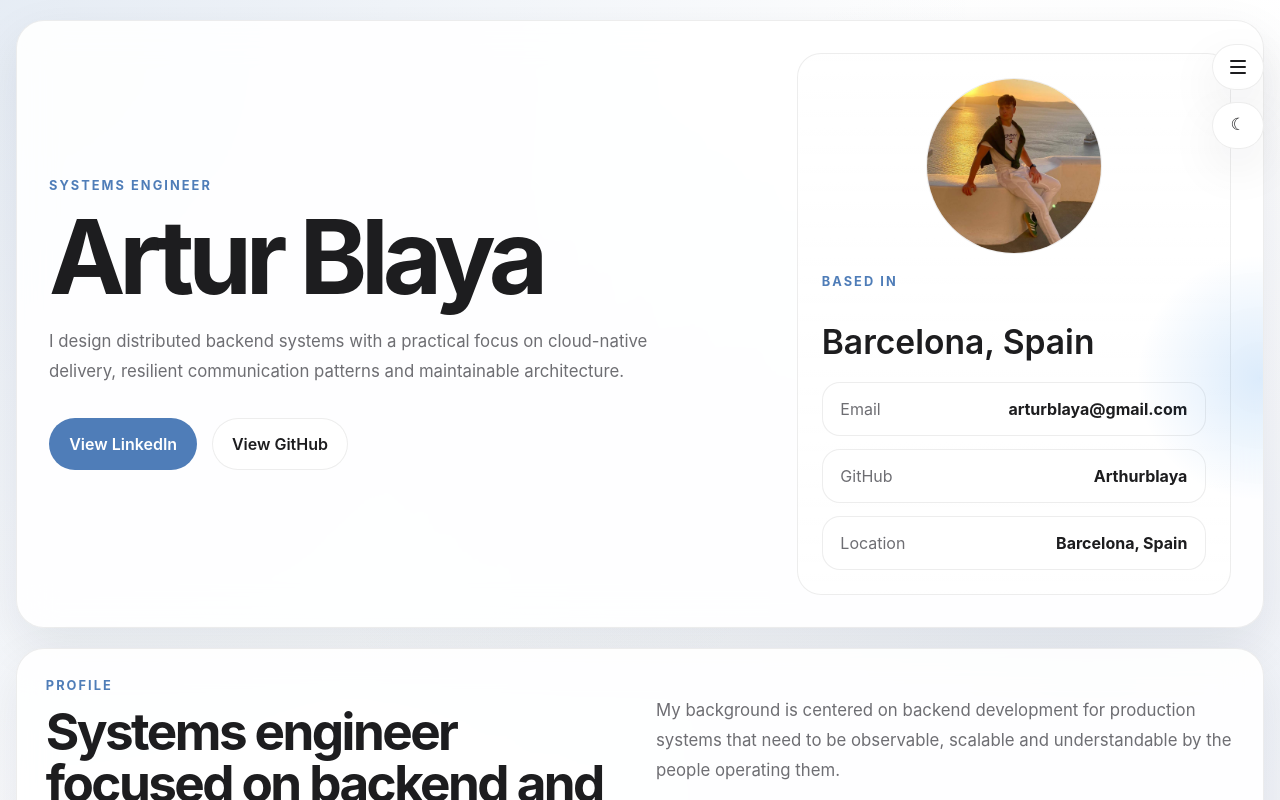
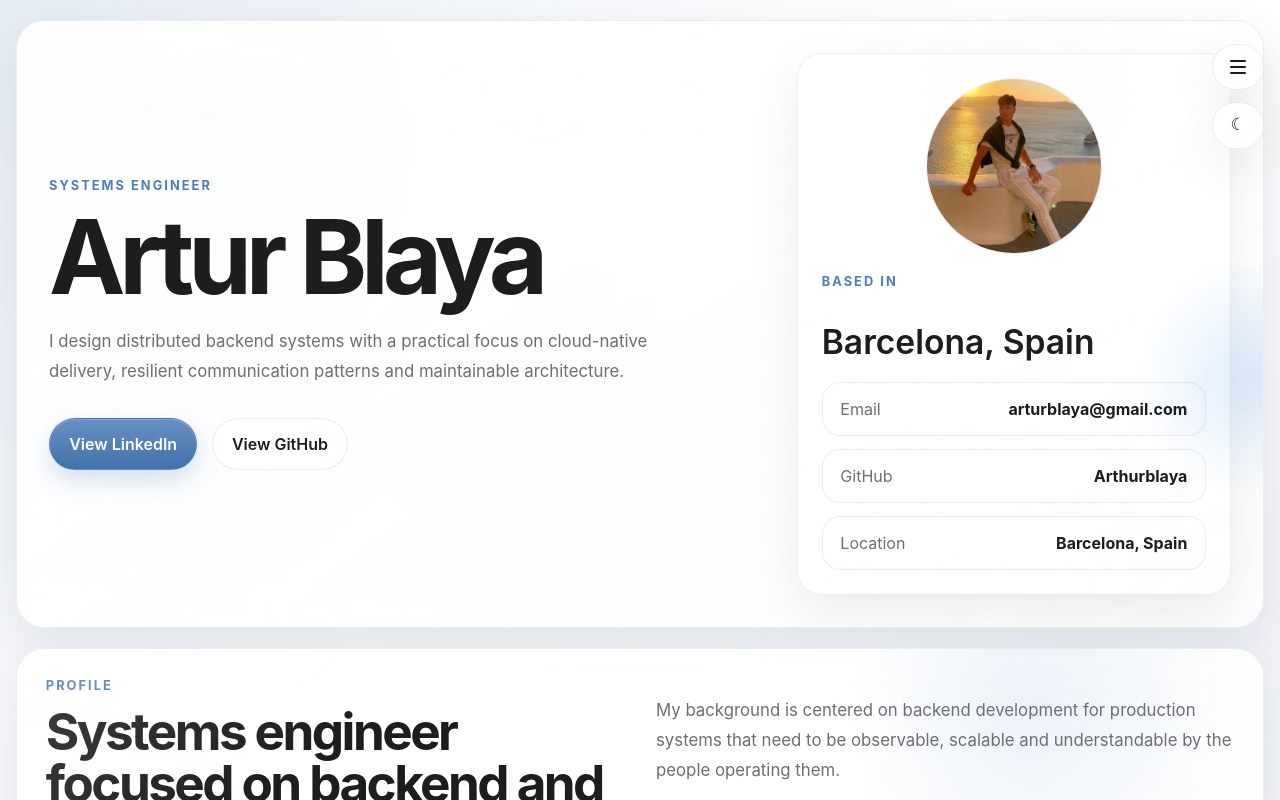
Before and after one commit to Arthurblaya/Cv-Artur-Blaya, an Angular app: page / in a window 1280 px wide. Shown: the top 800 px of the page. Built offline with nearby package versions, Linux system fonts and the light colour scheme.

Commit message:
feat: enhance gradients and highlights across the UI

```diff
--- a/src/app/app.css
+++ b/src/app/app.css
@@ -18,9 +18,22 @@
   overflow: hidden;
   border: 1px solid var(--line);
   border-radius: 28px;
-  background: var(--paper);
+  background:
+    linear-gradient(180deg, color-mix(in srgb, var(--paper-strong) 94%, transparent), var(--paper)),
+    radial-gradient(circle at top right, color-mix(in srgb, var(--accent) 14%, transparent), transparent 32%),
+    radial-gradient(circle at bottom left, rgba(255, 196, 128, 0.12), transparent 28%);
   box-shadow: var(--shadow);
   backdrop-filter: blur(18px);
+}
+
+.panel::after {
+  content: "";
+  position: absolute;
+  inset: 0;
+  background:
+    linear-gradient(135deg, rgba(255, 255, 255, 0.16), transparent 26%),
+    radial-gradient(circle at 82% 18%, color-mix(in srgb, var(--accent) 10%, transparent), transparent 18%);
+  pointer-events: none;
 }
 
 .hero {
@@ -30,6 +43,10 @@
   min-height: 76vh;
   padding: 2rem;
   align-items: end;
+  background:
+    linear-gradient(145deg, color-mix(in srgb, var(--paper-strong) 96%, transparent), color-mix(in srgb, var(--paper) 92%, transparent)),
+    radial-gradient(circle at 12% 18%, color-mix(in srgb, var(--accent) 12%, transparent), transparent 26%),
+    radial-gradient(circle at 88% 82%, rgba(255, 196, 128, 0.12), transparent 24%);
 }
 
 .hero::before {
@@ -40,6 +57,15 @@
   height: 16rem;
   border-radius: 999px;
   background: radial-gradient(circle, rgba(0, 113, 227, 0.14), transparent 68%);
+  pointer-events: none;
+}
+
+.hero::after {
+  content: "";
+  position: absolute;
+  inset: 1px;
+  border-radius: inherit;
+  background: linear-gradient(180deg, rgba(255, 255, 255, 0.14), transparent 22%);
   pointer-events: none;
 }
 
@@ -123,13 +149,20 @@ h3 {
 }
 
 .button-primary {
-  background: var(--accent);
+  background:
+    linear-gradient(180deg, color-mix(in srgb, #ffffff 14%, var(--accent)), color-mix(in srgb, #0f3d74 18%, var(--accent)));
   color: #ffffff;
+  box-shadow:
+    0 10px 24px color-mix(in srgb, var(--accent) 26%, transparent),
+    inset 0 1px 0 rgba(255, 255, 255, 0.22);
 }
 
 .button-secondary {
   border-color: var(--line);
-  background: color-mix(in srgb, var(--paper-strong) 76%, transparent);
+  background:
+    linear-gradient(180deg, color-mix(in srgb, var(--paper-strong) 96%, transparent), color-mix(in srgb, var(--paper) 88%, transparent)),
+    radial-gradient(circle at top right, color-mix(in srgb, var(--accent) 10%, transparent), transparent 38%);
+  box-shadow: inset 0 1px 0 rgba(255, 255, 255, 0.16);
 }
 
 .hero-card {
@@ -140,11 +173,13 @@ h3 {
   padding: 1.5rem;
   border-radius: 24px;
   border: 1px solid var(--line);
-  background: linear-gradient(
-    180deg,
-    color-mix(in srgb, var(--paper-strong) 98%, transparent),
-    color-mix(in srgb, var(--paper) 96%, transparent)
-  );
+  background:
+    linear-gradient(160deg, color-mix(in srgb, var(--paper-strong) 98%, transparent), color-mix(in srgb, var(--paper) 96%, transparent)),
+    radial-gradient(circle at top center, color-mix(in srgb, var(--accent) 11%, transparent), transparent 34%),
+    radial-gradient(circle at bottom right, rgba(255, 196, 128, 0.1), transparent 24%);
+  box-shadow:
+    var(--shadow),
+    inset 0 1px 0 rgba(255, 255, 255, 0.18);
 }
 
 .hero-photo,
@@ -201,9 +236,12 @@ h3 {
   gap: 1rem;
   padding: 1rem 1.1rem;
   border-radius: 18px;
-  background: var(--paper-strong);
+  background:
+    linear-gradient(180deg, color-mix(in srgb, var(--paper-strong) 96%, transparent), color-mix(in srgb, var(--paper) 86%, transparent)),
+    radial-gradient(circle at right top, color-mix(in srgb, var(--accent) 9%, transparent), transparent 34%);
   border: 1px solid var(--line);
   text-decoration: none;
+  box-shadow: inset 0 1px 0 rgba(255, 255, 255, 0.14);
 }
 
 .contact-item span,
@@ -242,6 +280,9 @@ h3 {
 
 .timeline-item {
   padding: 1.5rem;
+  background:
+    linear-gradient(180deg, color-mix(in srgb, var(--paper-strong) 95%, transparent), color-mix(in srgb, var(--paper) 88%, transparent)),
+    radial-gradient(circle at 100% 0, color-mix(in srgb, var(--accent) 10%, transparent), transparent 24%);
 }
 
 .timeline-topline {
@@ -307,8 +348,11 @@ h3 {
 .skill-card {
   padding: 1.25rem;
   border-radius: 22px;
-  background: color-mix(in srgb, var(--paper-strong) 92%, transparent);
+  background:
+    linear-gradient(180deg, color-mix(in srgb, var(--paper-strong) 94%, transparent), color-mix(in srgb, var(--paper) 86%, transparent)),
+    radial-gradient(circle at top right, color-mix(in srgb, var(--accent) 10%, transparent), transparent 28%);
   border: 1px solid var(--line);
+  box-shadow: inset 0 1px 0 rgba(255, 255, 255, 0.14);
 }
 
 .skill-card h3 {
@@ -325,8 +369,11 @@ h3 {
   padding: 0.55rem 0.85rem;
   border-radius: 999px;
   border: 1px solid rgba(0, 113, 227, 0.12);
-  background: var(--accent-soft);
+  background:
+    linear-gradient(180deg, color-mix(in srgb, #ffffff 10%, var(--accent-soft)), color-mix(in srgb, var(--paper) 16%, var(--accent-soft))),
+    radial-gradient(circle at top center, color-mix(in srgb, var(--accent) 10%, transparent), transparent 60%);
   font-size: 0.95rem;
+  box-shadow: inset 0 1px 0 rgba(255, 255, 255, 0.16);
 }
 
 .closing-copy {
--- a/src/app/components/side-index/side-index.component.css
+++ b/src/app/components/side-index/side-index.component.css
@@ -26,7 +26,9 @@
   padding: 0;
   border: 1px solid var(--line);
   border-radius: 999px;
-  background: color-mix(in srgb, var(--paper-strong) 92%, transparent);
+  background:
+    linear-gradient(180deg, color-mix(in srgb, var(--paper-strong) 96%, transparent), color-mix(in srgb, var(--paper) 88%, transparent)),
+    radial-gradient(circle at top right, color-mix(in srgb, var(--accent) 12%, transparent), transparent 44%);
   color: var(--text);
   box-shadow: var(--shadow);
   backdrop-filter: blur(18px);
@@ -44,7 +46,9 @@
   padding: 0;
   border: 1px solid var(--line);
   border-radius: 999px;
-  background: color-mix(in srgb, var(--paper-strong) 92%, transparent);
+  background:
+    linear-gradient(180deg, color-mix(in srgb, var(--paper-strong) 96%, transparent), color-mix(in srgb, var(--paper) 88%, transparent)),
+    radial-gradient(circle at top right, color-mix(in srgb, var(--accent) 12%, transparent), transparent 44%);
   color: var(--text);
   box-shadow: var(--shadow);
   backdrop-filter: blur(18px);
@@ -98,7 +102,10 @@
 .panel {
   border: 1px solid var(--line);
   border-radius: 28px;
-  background: var(--paper);
+  background:
+    linear-gradient(180deg, color-mix(in srgb, var(--paper-strong) 95%, transparent), color-mix(in srgb, var(--paper) 88%, transparent)),
+    radial-gradient(circle at top right, color-mix(in srgb, var(--accent) 12%, transparent), transparent 32%),
+    radial-gradient(circle at bottom left, rgba(255, 196, 128, 0.08), transparent 24%);
   box-shadow: var(--shadow);
   backdrop-filter: blur(18px);
 }
@@ -134,7 +141,9 @@
   border-radius: 14px;
   color: var(--muted);
   text-decoration: none;
-  background: rgba(255, 255, 255, 0.03);
+  background:
+    linear-gradient(180deg, rgba(255, 255, 255, 0.06), rgba(255, 255, 255, 0.02)),
+    radial-gradient(circle at top right, color-mix(in srgb, var(--accent) 8%, transparent), transparent 40%);
   border: 1px solid transparent;
   transition: background-color 180ms ease, border-color 180ms ease, color 180ms ease;
 }
```
